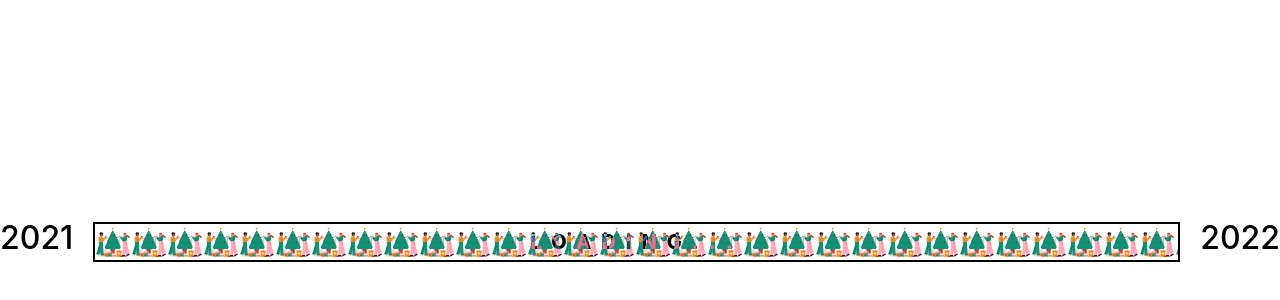
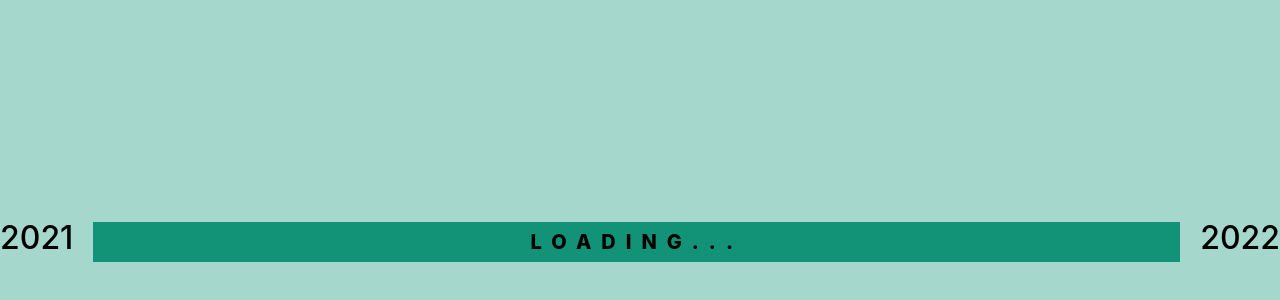
Before and after one commit to wjfondao/challengecode_one, a Nuxt app in the folder challenge_one/: page /chrismasgift in a window 1280 px wide. Shown: the part 158-458 px from the top of the page. Built offline with nearby package versions, Linux system fonts and the light colour scheme.

Commit message:
update crismasgift

```diff
--- a/challenge_one/pages/chrismasgift.vue
+++ b/challenge_one/pages/chrismasgift.vue
@@ -15,6 +15,9 @@
       </div>
     </div>
     <div class="loading">
+      <!-- <div class="imagebell">
+        <img class="bell" src="../assets/images/bell.png" />
+      </div> -->
       <h2>2021</h2>
       <div class="bar"></div>
       <h2>2022</h2>
@@ -29,12 +32,14 @@
   left: 0;
   width: 100%;
   height: 100%;
-  background: #fff;
+  background: #A5D7CC;
   display: flex;
   justify-content: center;
   align-items: center;
   z-index: 15;
   animation: fadeout 11s linear forwards;
+
+
 
   h2 {
     color: #000;
@@ -46,7 +51,7 @@
     height: 40px;
     background: transparent;
     margin: 0 20px;
-    border: 2px solid #000;
+    border: 2px solid #129277;
     box-sizing: border-box;
 
     &::before {
@@ -56,7 +61,7 @@
       left: 0;
       width: 100%;
       height: 100%;
-      background-image: url(../assets/images/Christmas.svg);
+      background: #129277;
       transform-origin: left;
       animation: animate 1s linear forwards;
     }
@@ -73,7 +78,7 @@
       letter-spacing: 10px;
       text-align: center;
       line-height: 36px;
-      color: #fff;
+      color: #129277;
       font-size: 20px;
       mix-blend-mode: difference;
     }
@@ -100,6 +105,5 @@
   100% {
     transform: scaleX(1);
   }
-
 }
 </style>
```
